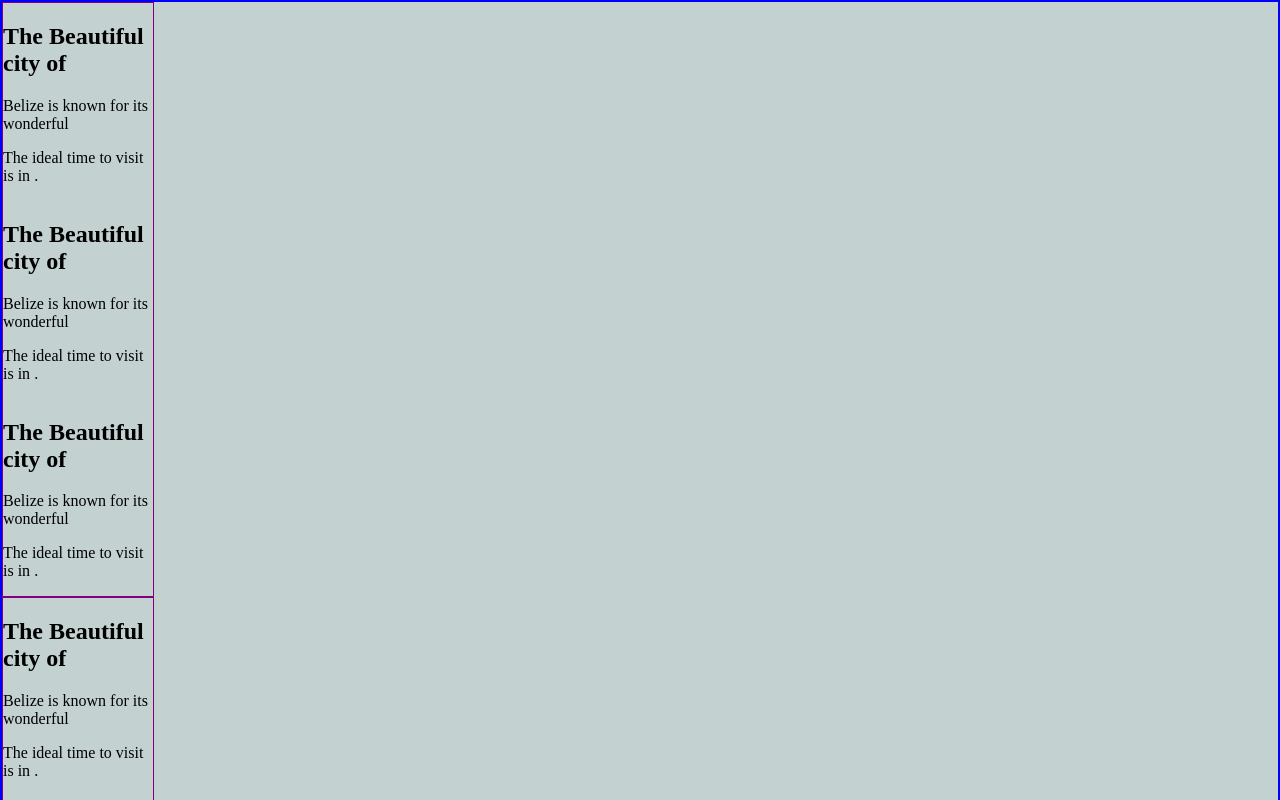
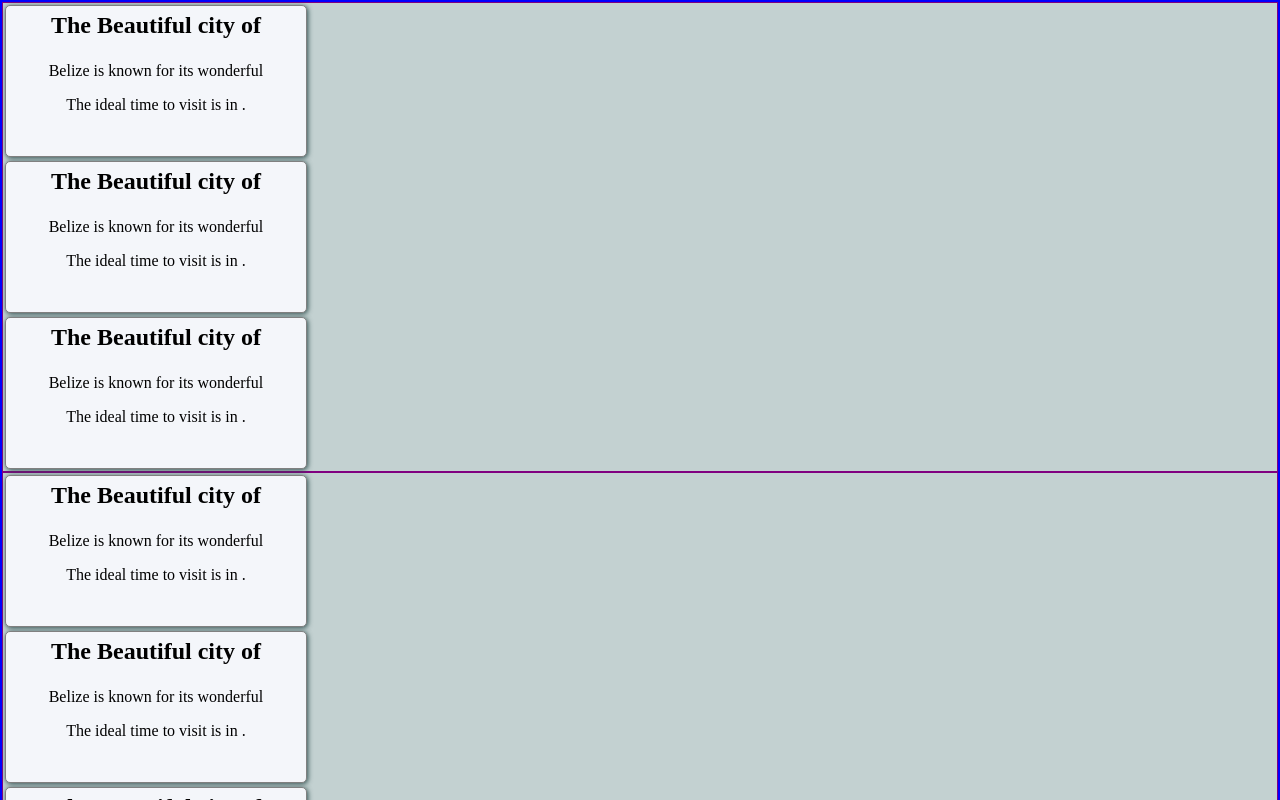
Before and after one commit to KevinKra/React-Test-02, a React (Create React App) app: page / in a window 1280 px wide. Shown: the top 800 px of the page. Built offline with nearby package versions, Linux system fonts and the light colour scheme.

Commit message:
Modify styles

```diff
--- a/src/css/App.css
+++ b/src/css/App.css
@@ -2,5 +2,5 @@
   border: 1px solid red;
   background-color: rgb(195, 209, 209);
   border: 2px solid blue;
-  height: 100vh;
+  /* height: 100vh; */
 }
--- a/src/css/Card.css
+++ b/src/css/Card.css
@@ -1,5 +1,19 @@
-.card-main {
-  height: 100px;
-  width: 100%;
-  border: 1px solid red;
+.Card {
+  background-color: rgb(244, 246, 250);
+  border: 1px solid grey;
+  display: flex;
+  flex-direction: column;
+  height: 150px;
+  margin: 2px;
+  text-align: center;
+  width: 300px;
+  box-shadow: 1px 1px 5px darkslategrey;
+  border-radius: 5px;
 }
+
+.Card-header {
+}
+
+.Card-header h1 {
+  margin: 0.4rem;
+}
--- a/src/css/Cards.css
+++ b/src/css/Cards.css
@@ -1,6 +1,5 @@
 .Cards {
   border: 1px solid purple;
   display: flex;
-  width: 150px;
   flex-direction: column;
 }
```
